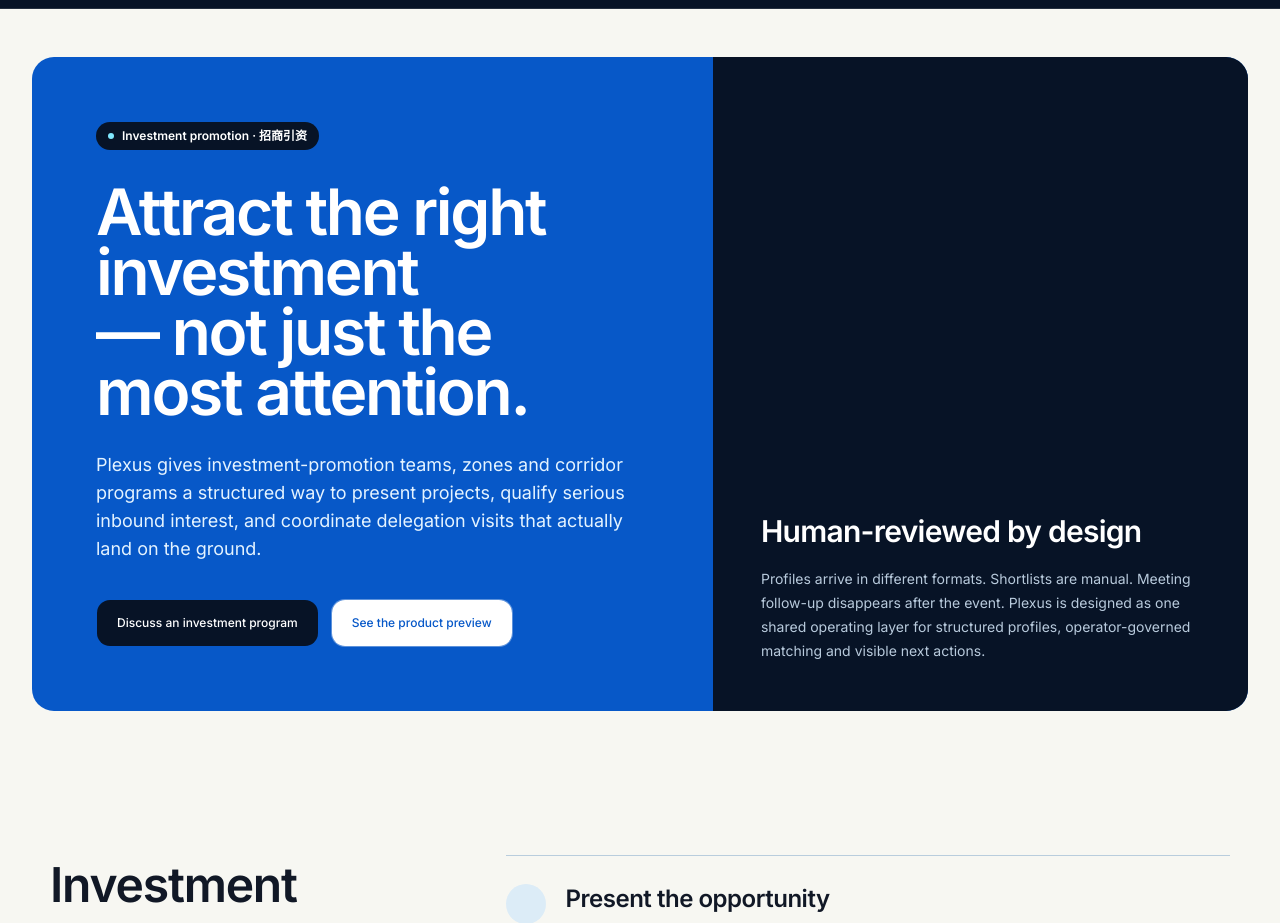
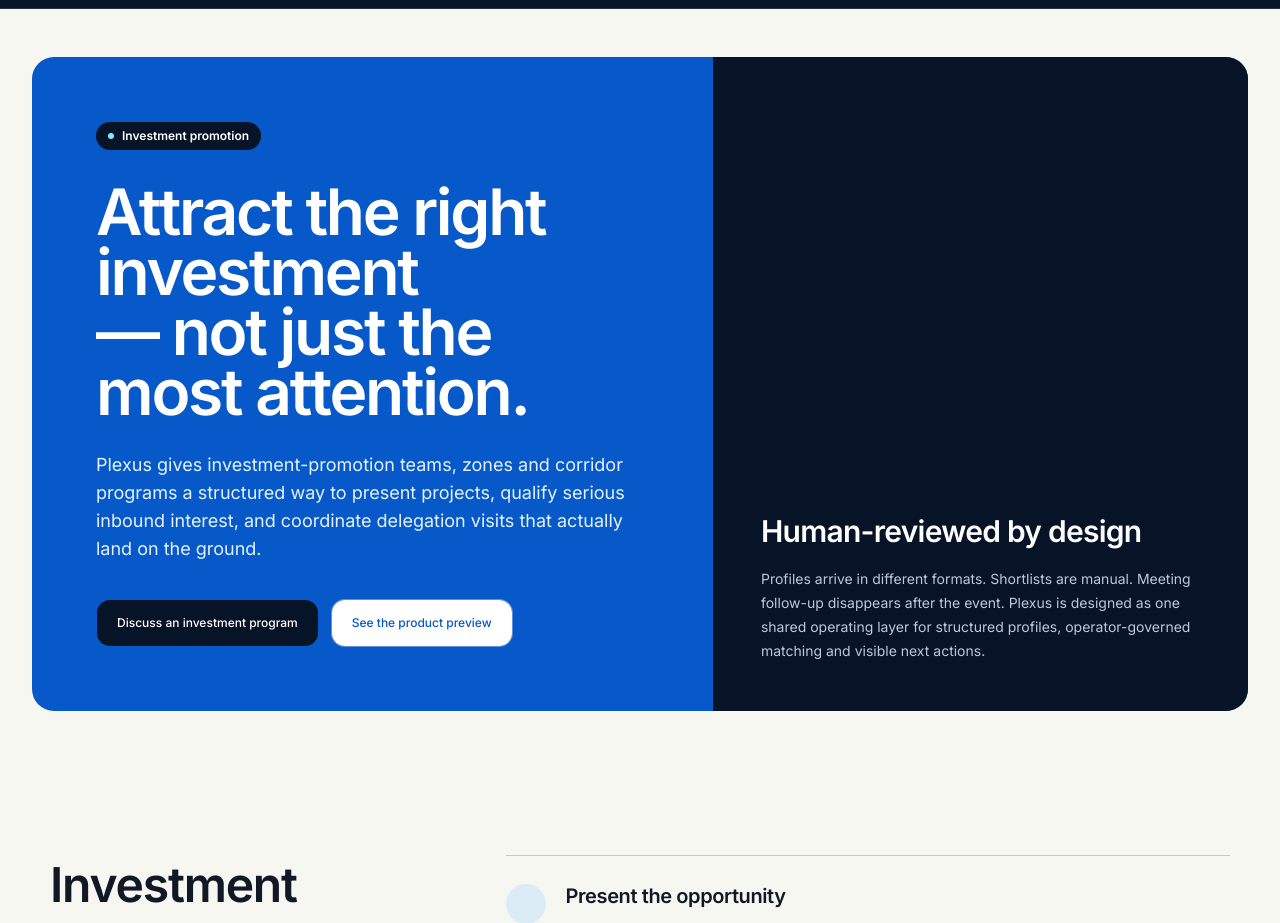
Before and after one commit to AGA-Ventures/plexus, a Next.js app: page /for-investment in a window 1280 px wide. Shown: the part 60-983 px from the top of the page. Built offline with nearby package versions, Linux system fonts and the light colour scheme; no server answers; some icons are missing.

Commit message:
fix(public): align investment copy and readiness

```diff
--- a/app/app/page.tsx
+++ b/app/app/page.tsx
@@ -99,7 +99,7 @@
       {
         name: "Event operations",
         detail: "Itineraries, site visits, liaison, interpreters",
-        state: "Live",
+        state: "Mixed",
       },
       {
         name: "Communications & resources",
@@ -263,7 +263,7 @@
         name: "Operasi acara",
         detail:
           "Jadual perjalanan, lawatan tapak, pegawai perhubungan dan jurubahasa",
-        state: "Aktif",
+        state: "Campuran",
       },
       {
         name: "Komunikasi dan sumber",
@@ -409,7 +409,7 @@
       {
         name: "活动运营",
         detail: "行程、实地考察、联络协调和口译",
-        state: "已上线",
+        state: "混合",
       },
       { name: "沟通与资源", detail: "公告、通知和私有文件", state: "混合" },
       {
--- a/app/for-investment/page.tsx
+++ b/app/for-investment/page.tsx
@@ -39,7 +39,7 @@
                 <span className="size-1.5 rounded-full bg-[#80e8ff]" />
                 {page.eyebrow}
               </div>
-              <h1 className="mt-8 max-w-4xl whitespace-pre-line text-[clamp(3rem,5vw,4.75rem)] leading-[0.94] font-semibold tracking-[-0.035em] text-balance">
+              <h1 className="mt-8 max-w-4xl text-[clamp(3rem,5vw,4.75rem)] leading-[0.94] font-semibold tracking-[-0.035em] text-balance whitespace-pre-line">
                 {page.title}
               </h1>
               <p className="mt-7 max-w-2xl text-base leading-7 text-[#e4f3ff] sm:text-lg">
@@ -108,10 +108,10 @@
                     />
                   </span>
                   <div>
-                    <h3 className="text-2xl leading-tight font-semibold tracking-[-0.02em]">
+                    <h3 className="text-xl leading-tight font-semibold tracking-[-0.02em]">
                       {section.title}
                     </h3>
-                    <p className="mt-3 max-w-2xl text-lg leading-8 text-[#3f5369]">
+                    <p className="mt-3 max-w-2xl text-base leading-7 text-[#3f5369] sm:text-lg sm:leading-8">
                       {section.body}
                     </p>
                   </div>
--- a/app/page.tsx
+++ b/app/page.tsx
@@ -263,7 +263,7 @@
   {
     moduleIndex: 1,
     icon: Calendar03Icon,
-    status: "live" as const,
+    status: "mixed" as const,
     image: "/app-future/plexus-superapp-system-hero-v4.png",
     imageClass: "object-cover object-center",
     mediaClass: "bg-[#071326]",
--- a/messages/public/en.json
+++ b/messages/public/en.json
@@ -516,7 +516,7 @@
     "principle": "Human-reviewed by design"
   },
   "investmentPage": {
-    "eyebrow": "Investment promotion · 招商引资",
+    "eyebrow": "Investment promotion",
     "title": "Attract the right investment — not just the most attention.",
     "body": "Plexus gives investment-promotion teams, zones and corridor programs a structured way to present projects, qualify serious inbound interest, and coordinate delegation visits that actually land on the ground.",
     "primaryCta": "Discuss an investment program",
```
Also changed, not shown: 1 other file (tests, documents, lock files or other folders).
